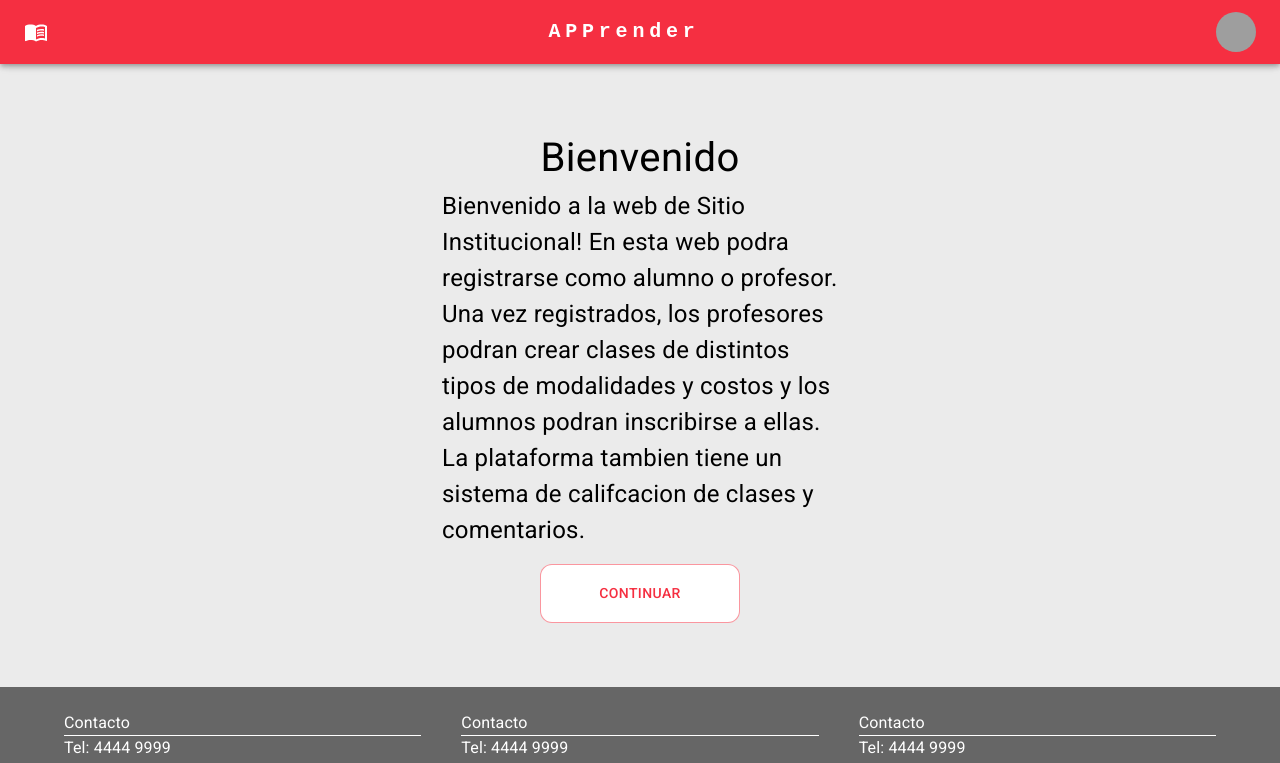
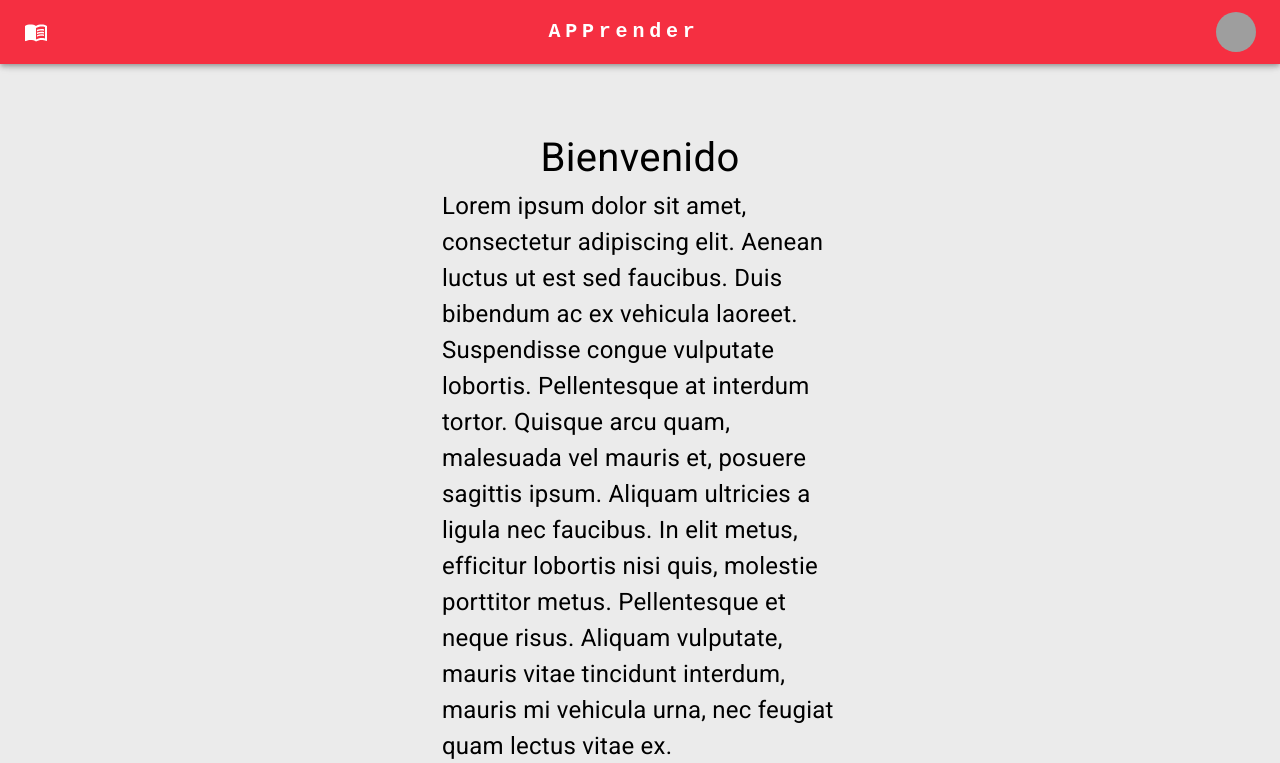
Before and after one commit to NachoRondan/ai-tpo-front, a React (Create React App) app: page / in a window 1280 px wide. Shown: the top 763 px of the page. Built offline with nearby package versions, Linux system fonts and the light colour scheme; grey boxes are pictures that could not be loaded.

Commit message:
Agregado imagen, traduccion a español y cambios de nombre

```diff
--- a/public/index.html
+++ b/public/index.html
@@ -2,7 +2,7 @@
 <html lang="en">
   <head>
     <meta charset="utf-8" />
-    <link rel="icon" href="%PUBLIC_URL%/favicon.ico" />
+    <link rel="icon" href="%PUBLIC_URL%/logoRojo.png" />
     <meta name="viewport" content="width=device-width, initial-scale=1" />
     <meta name="theme-color" content="#000000" />
     <meta
@@ -32,7 +32,7 @@
       work correctly both with client-side routing and a non-root public URL.
       Learn how to configure a non-root public URL by running `npm run build`.
     -->
-    <title>React App</title>
+    <title>APPrender</title>
   </head>
   <body style="margin: 0">
     <noscript>You need to enable JavaScript to run this app.</noscript>
--- a/src/components/Landing.js
+++ b/src/components/Landing.js
@@ -25,7 +25,15 @@ return (<Container component="main" maxWidth="xs">
     Bienvenido
 </Typography>
 <Typography sx={{color:'black',fontSize:24}}>
-    Bienvenido a la web de Sitio Institucional! En esta web podra registrarse como alumno o profesor. Una vez registrados, los profesores podran crear clases de distintos tipos de modalidades y costos y los alumnos podran inscribirse a ellas. La plataforma tambien tiene un sistema de califcacion de clases y comentarios.
+Lorem ipsum dolor sit amet, consectetur adipiscing elit. Aenean
+luctus ut est sed faucibus. Duis bibendum ac ex vehicula laoreet.
+Suspendisse congue vulputate lobortis. Pellentesque at interdum
+tortor. Quisque arcu quam, malesuada vel mauris et, posuere
+sagittis ipsum. Aliquam ultricies a ligula nec faucibus. In elit
+metus, efficitur lobortis nisi quis, molestie porttitor metus.
+Pellentesque et neque risus. Aliquam vulputate, mauris vitae
+tincidunt interdum, mauris mi vehicula urna, nec feugiat quam
+lectus vitae ex.
 </Typography>
 <Button variant='outlined' onClick={()=>history("/login")} sx={{marginTop:"1rem",maringBottom:"1rem",padding:"1rem",borderRadius:"12px",backgroundColor:"white",width:"200px"}}>
 Continuar
--- a/src/pages/Login.js
+++ b/src/pages/Login.js
@@ -67,7 +67,7 @@ export default function SignIn({setUser}) {
           />
           <FormControlLabel
             control={<Checkbox value="remember" color="primary" />}
-            label="Remember me"
+            label="Recordar Usuario"
           />
           <Button
             type="submit"
@@ -76,20 +76,20 @@ export default function SignIn({setUser}) {
             sx={{ mt: 3, mb: 2 }}
             component={Link} to={'/home'}
           >
-            Sign In
+            Ingresar
           </Button>
           <Grid container>
             <Grid item xs>
               <Link to={"/recuperarClave"} style={{ textDecoration: 'none', color: 'unset' }}>
                 <Typography color="primary.main">
-                  Forgot password?
+                  Olvide mi contraseña
                 </Typography>
               </Link>
             </Grid>
             <Grid item>
               <Link to={"/registro"} style={{ textDecoration: 'none', color: 'unset' }}>
                 <Typography color="primary.main">
-                  Don't have an account? Sign Up
+                  Crear cuenta
                 </Typography>
               </Link>
             </Grid>
```
Also changed, not shown: public/logoRojo.png (added), public/manifest.json.
